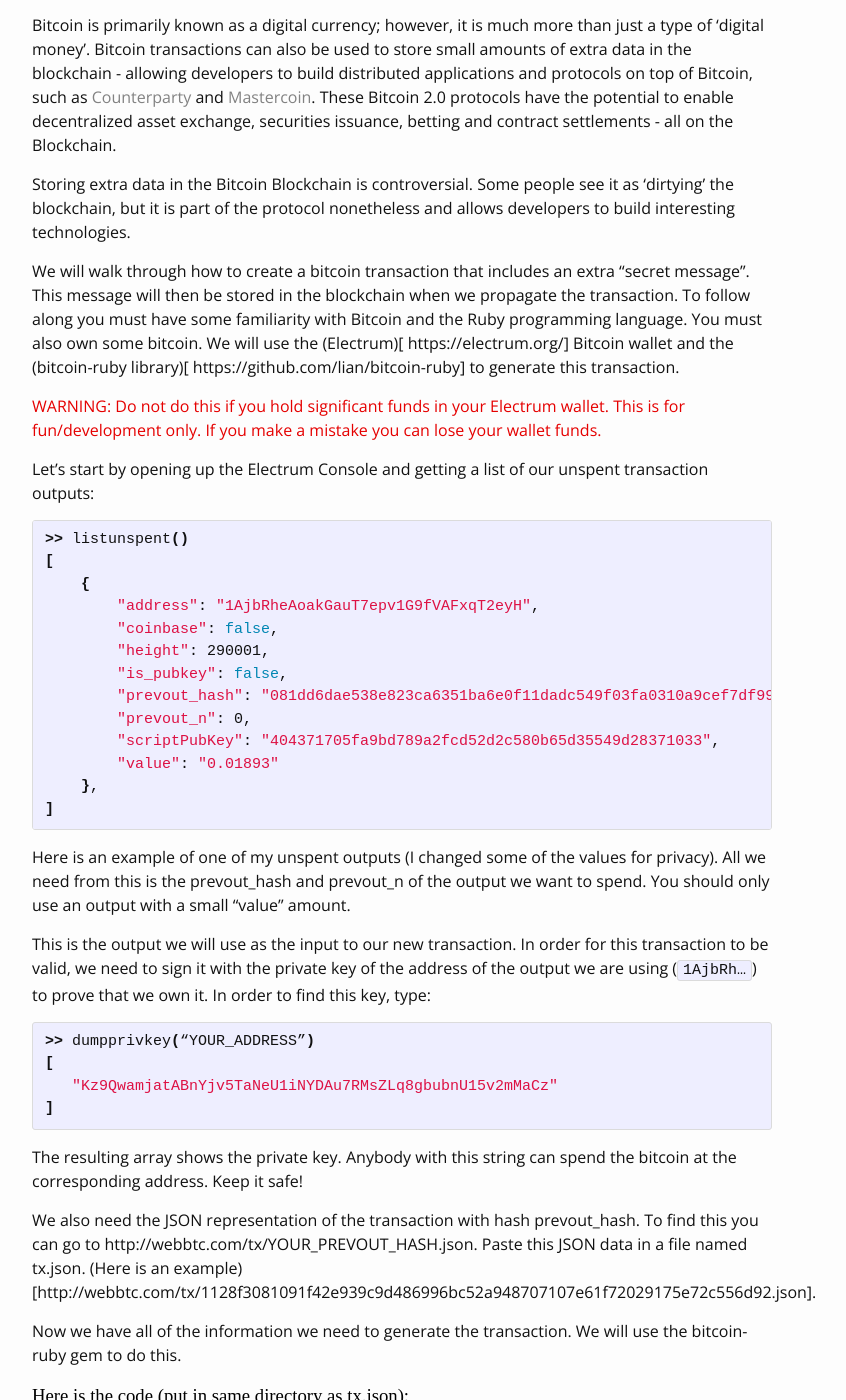
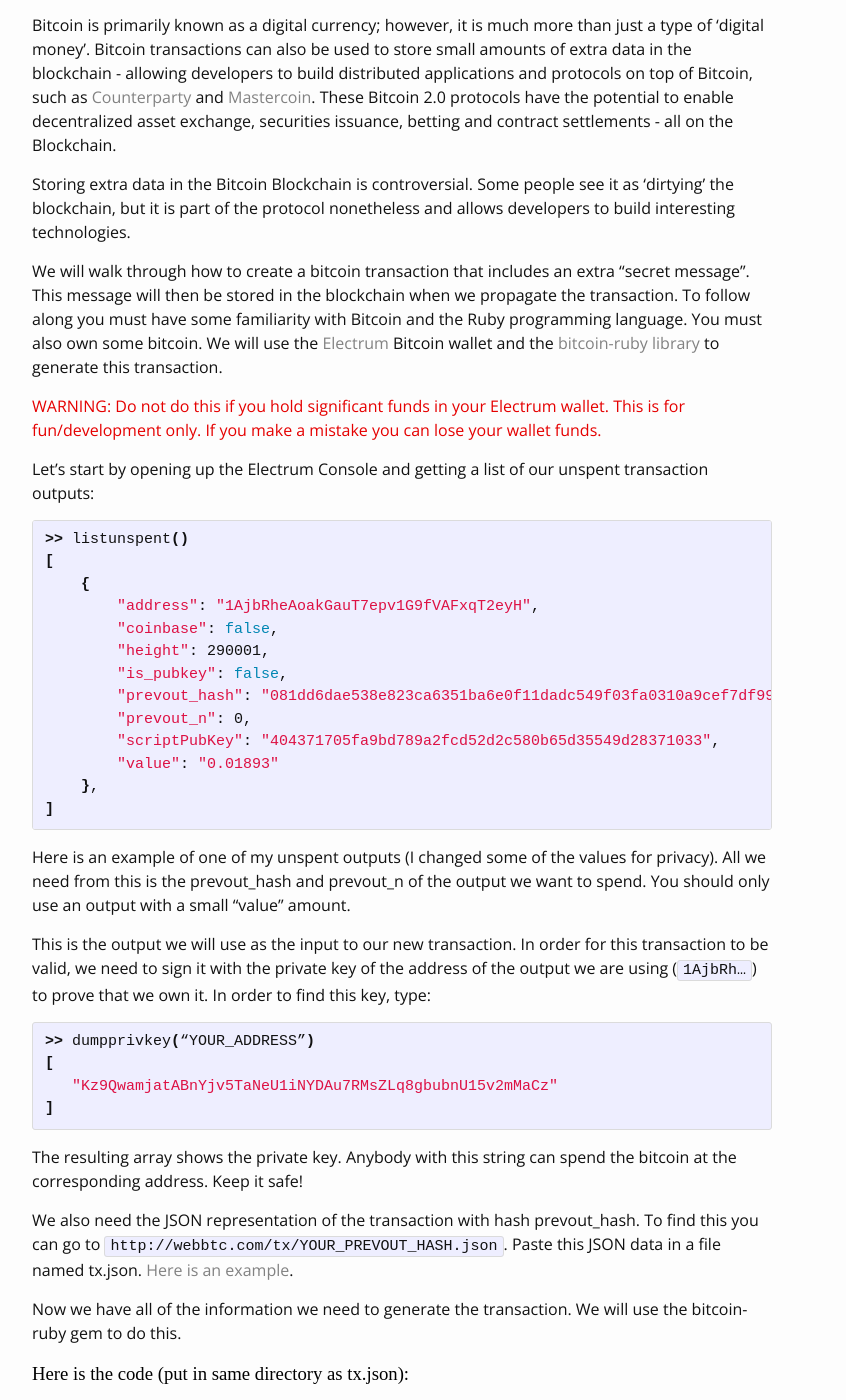
Before and after one commit to leishman/leishman.github.io, a Jekyll site: the page built from _posts/2015-02-05-op-return-transactions.md, in a window 1280 px wide and 1400 px high, scrolled down 452 px. Shown: the whole window, without its empty margins (238-1084 px from the left). Built offline with Jekyll 4.4.1, drawn with Linux system fonts in a browser that asks for light colours; comment, search, counter and statistics services are not loaded; some of the changed text lies outside the part shown.

Commit message:
update typos

```diff
--- a/_posts/2015-02-05-op-return-transactions.md
+++ b/_posts/2015-02-05-op-return-transactions.md
@@ -13,7 +13,7 @@ Bitcoin is primarily known as a digital currency; however, it is much more than
 
 Storing extra data in the Bitcoin Blockchain is controversial. Some people see it as 'dirtying' the blockchain, but it is part of the protocol nonetheless and allows developers to build interesting technologies.
 
-We will walk through how to create a bitcoin transaction that includes an extra "secret message". This message will then be stored in the blockchain when we propagate the transaction. To follow along you must have some familiarity with Bitcoin and the Ruby programming language. You must also own some bitcoin. We will use the (Electrum)[ https://electrum.org/] Bitcoin wallet and the (bitcoin-ruby library)[ https://github.com/lian/bitcoin-ruby] to generate this transaction.
+We will walk through how to create a bitcoin transaction that includes an extra "secret message". This message will then be stored in the blockchain when we propagate the transaction. To follow along you must have some familiarity with Bitcoin and the Ruby programming language. You must also own some bitcoin. We will use the [Electrum](https://electrum.org/) Bitcoin wallet and the [bitcoin-ruby library](https://github.com/lian/bitcoin-ruby) to generate this transaction.
 
 <p class="pop">WARNING: Do not do this if you hold significant funds in your Electrum wallet. This is for fun/development only. If you make a mistake you can lose your wallet funds.</p>
 
@@ -48,7 +48,7 @@ This is the output we will use as the input to our new transaction. In order for
 
 The resulting array shows the private key. Anybody with this string can spend the bitcoin at the corresponding address. Keep it safe!
 
-We also need the JSON representation of the transaction with hash prevout_hash. To find this you can go to http://webbtc.com/tx/YOUR_PREVOUT_HASH.json. Paste this JSON data in a file named tx.json. (Here is an example)[http://webbtc.com/tx/1128f3081091f42e939c9d486996bc52a948707107e61f72029175e72c556d92.json].
+We also need the JSON representation of the transaction with hash prevout_hash. To find this you can go to `http://webbtc.com/tx/YOUR_PREVOUT_HASH.json`. Paste this JSON data in a file named tx.json. [Here is an example](http://webbtc.com/tx/1128f3081091f42e939c9d486996bc52a948707107e61f72029175e72c556d92.json).
 
 Now we have all of the information we need to generate the transaction. We will use the bitcoin-ruby gem to do this.
 
@@ -165,9 +165,9 @@ JSON:
 }
 {% endhighlight %}
 
-We've done it! You can see our secret message encoded after `OP_RETURN` in the second output. `OP_RETURN` is an “Op Code” in the Bitcoin scripting language that tells the script interpreter to ignore everything after it. You are allowed to store up to [80 bytes](https://github.com/bitcoin/bitcoin/pull/5286) of extra data in an `OP_RETURN` output. You can read more about this and other features of the Bitcoin scripting language (here)[https://bitcoin.org/en/developer-guide#term-null-data].
+We've done it! You can see our secret message encoded after `OP_RETURN` in the second output. `OP_RETURN` is an “Op Code” in the Bitcoin scripting language that tells the script interpreter to ignore everything after it. You are allowed to store up to [80 bytes](https://github.com/bitcoin/bitcoin/pull/5286) of extra data in an `OP_RETURN` output. You can read more about this and other features of the Bitcoin scripting language [here](https://bitcoin.org/en/developer-guide#term-null-data).
 
-Lastly, we need to propagate this transaction into the bitcoin network. There are many ways to do that. The easiest way is to use http://webbtc.com/relay_tx. To verify that the transaction propagated, you can go to https://insight.bitpay.com /tx/YOUR_TX_HASH. It may take some time for it to appear.
+Lastly, we need to propagate this transaction into the bitcoin network. There are many ways to do that. The easiest way is to use [http://webbtc.com/relay_tx](http://webbtc.com/relay_tx). To verify that the transaction propagated, you can go to [https://insight.bitpay.com](https://insight.bitpay.com) /tx/YOUR_TX_HASH. It may take some time for it to appear.
 
 It should look something like this:
 
```
